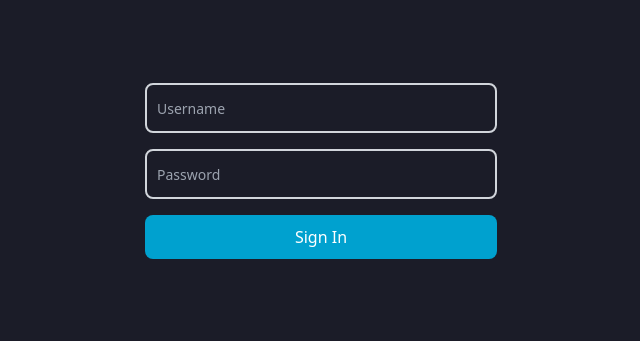
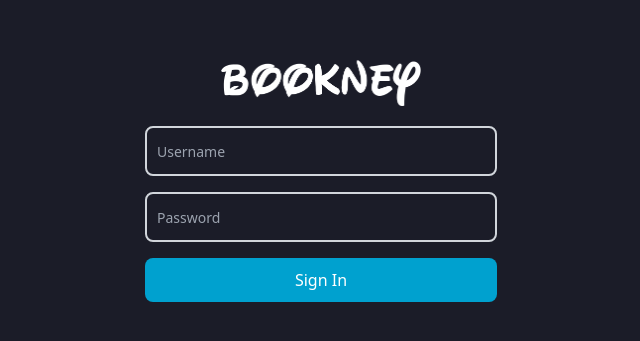
Before and after one commit to ronsigter/bookshelf, a Next.js app in the folder frontend/: page /login in a window 1280 px wide. Shown: the part 229-570 px from the top of the page, without its empty margins (319-959 px from the left). Built offline with nearby package versions, Linux system fonts and the light colour scheme.

Commit message:
adds logo

```diff
--- a/frontend/app/bookshelf-login/index.tsx
+++ b/frontend/app/bookshelf-login/index.tsx
@@ -1,11 +1,15 @@
 import { Button } from 'components/buttons/Button'
 import { Input } from 'components/forms/Input'
 import type { NextPage } from 'next'
+import Image from 'next/image'
 
 const LoginContainer: NextPage = () => {
   return (
     <div className="bg-background flex h-screen w-full justify-center">
       <div className="flex w-full max-w-sm flex-col items-center justify-center px-4">
+        <div className="py-5">
+          <Image width={200} height={200} alt="bookney-logo" src="/bookney-light.png" />
+        </div>
         <form className="flex w-full flex-col gap-4">
           <Input label="Username" />
           <Input label="Password" type="password" />
```
Also changed, not shown: frontend/public/bookney-dark.png (added), frontend/public/bookney-light.png (added).
